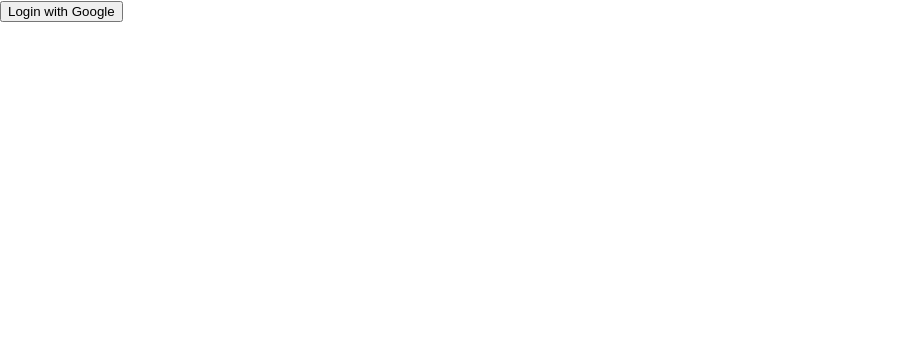
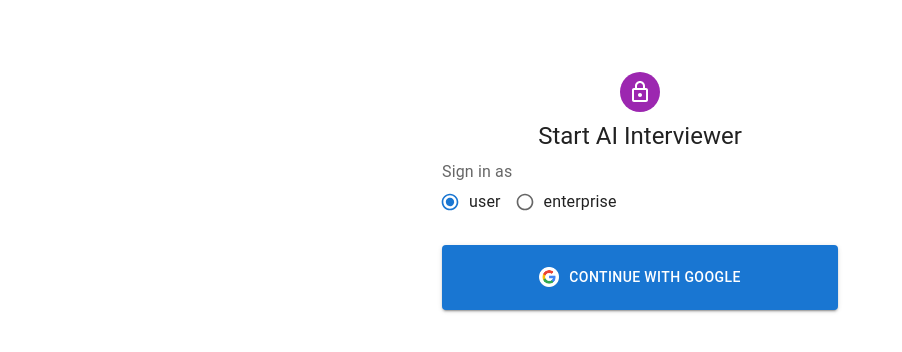
Before and after one commit to youngSSS/ai-interviewer-front, a React (Create React App) app: page /#/sign-in in a window 1280 px wide. Shown: the top 352 px of the page, without its empty margins (0-902 px from the left). Built offline with nearby package versions, Linux system fonts and the light colour scheme.

Commit message:
Update makefile

```diff
--- a/src/page/sign_in_page.tsx
+++ b/src/page/sign_in_page.tsx
@@ -1,66 +1,87 @@
-import React, { useState, useEffect } from "react";
-import axios from "axios";
+import * as React from 'react';
+import Avatar from '@mui/material/Avatar';
+import Button from '@mui/material/Button';
+import CssBaseline from '@mui/material/CssBaseline';
+import FormControlLabel from '@mui/material/FormControlLabel';
+import Box from '@mui/material/Box';
+import LockOutlinedIcon from '@mui/icons-material/LockOutlined';
+import { createTheme, ThemeProvider } from '@mui/material/styles';
+import {useState} from "react";
+import {FormControl, FormLabel, Radio, RadioGroup, Container, Typography} from "@mui/material";
 
-const GOOGLE_CLIENT_ID = "257803826922-p7l2c9u53568cjlipnhl7032on6vbtsc.apps.googleusercontent.com";
-const GOOGLE_REDIRECT_URI = "http://localhost:8080/sign-in/oauth/google";
+import googleIcon from '../google_sign_in.png'
 
-const SignInPage = () => {
-  const [isLoggedIn, setIsLoggedIn] = useState(false);
-  const [userInfo, setUserInfo] = useState(null);
+const theme = createTheme();
 
-  const handleGoogleLogin = () => {
-    const url = `https://accounts.google.com/o/oauth2/auth?client_id=${GOOGLE_CLIENT_ID}&redirect_uri=${encodeURIComponent(GOOGLE_REDIRECT_URI)}&response_type=code&scope=profile%20email&state=some-random-state-string`;
-    window.location.href = url;
+export default function SignIn() {
+    const [selectedOption, setSelectedOption] = useState('user');
+    const handleOptionChange = (event) => {
+        setSelectedOption(event.target.value);
+    };
+  const handleSubmit = (event: React.FormEvent<HTMLFormElement>) => {
+    event.preventDefault();
+    const data = new FormData(event.currentTarget);
+    console.log({
+      email: data.get('email'),
+      password: data.get('password'),
+    });
   };
 
-  const handleLogout = async () => {
-    try {
-      await axios.post("/auth/logout");
-      setIsLoggedIn(false);
-      setUserInfo(null);
-    } catch (error) {
-      console.error(error);
-    }
-  };
-
-  const handleGoogleCallback = async (code, state) => {
-    try {
-      const response = await axios.post("/auth/google/callback", {
-        code,
-        state,
-      });
-      console.log(response.data);
-      setIsLoggedIn(true);
-      setUserInfo(response.data);
-    } catch (error) {
-      console.error(error);
-    }
-  };
-
-  useEffect(() => {
-    console.log('useEffect')
-    // Check if the URL has a code and state parameter
-    const urlParams = new URLSearchParams(window.location.search);
-    const code = urlParams.get("code");
-    const state = urlParams.get("state");
-    if (code && state) {
-      handleGoogleCallback(code, state);
-    }
-  }, []);
-
   return (
-    <div>
-      {isLoggedIn ? (
-        <div>
-          <p>Welcome, {userInfo && userInfo.name}!</p>
-          <button onClick={handleLogout}>Logout</button>
-        </div>
-      ) : (
-        <button onClick={handleGoogleLogin}>Login with Google</button>
-      )}
-    </div>
+      <ThemeProvider theme={theme}>
+        <Container component="main" maxWidth="xs">
+          <CssBaseline />
+          <Box
+              sx={{
+                marginTop: 8,
+                display: 'flex',
+                flexDirection: 'column',
+                alignItems: 'center',
+              }}
+          >
+            <Avatar sx={{ m: 1, bgcolor: 'secondary.main' }}>
+              <LockOutlinedIcon />
+            </Avatar>
+            <Typography component="h1" variant="h5">
+              Start AI Interviewer
+            </Typography>
+            <Box component="form" onSubmit={handleSubmit} noValidate sx={{ mt: 1 }}>
+                <FormControl>
+                    <FormLabel id="demo-radio-buttons-group-label">Sign in as</FormLabel>
+                    <RadioGroup
+                        row
+                        aria-labelledby="demo-radio-buttons-group-label"
+                        defaultValue="female"
+                        name="radio-buttons-group"
+                        value={selectedOption}
+                        onChange={handleOptionChange}
+                    >
+                        <FormControlLabel
+                            value="user"
+                            control={<Radio size="small" checked={selectedOption === 'user'} />}
+                            label="user"
+                        />
+                        <FormControlLabel
+                            value="enterprise"
+                            control={<Radio size="small" checked={selectedOption === 'enterprise'} />}
+                            label="enterprise"
+                        />
+                    </RadioGroup>
+                </FormControl>
+              <Button
+                  type="submit"
+                  fullWidth
+                  variant="contained"
+                  sx={{ mt: 3, mb: 2 }}
+              >
+                  <div style={{ display: 'flex', alignItems: 'center', gap: '10px' }}>
+                      <img src={googleIcon} width={20} alt="My custom image" />
+                      <p>Continue with Google</p>
+                  </div>
+              </Button>
+            </Box>
+          </Box>
+        </Container>
+      </ThemeProvider>
   );
 }
-
-
-export default SignInPage
```
Also changed, not shown: public/ai_interviewer.png (added), src/google_sign_in.png (added).
